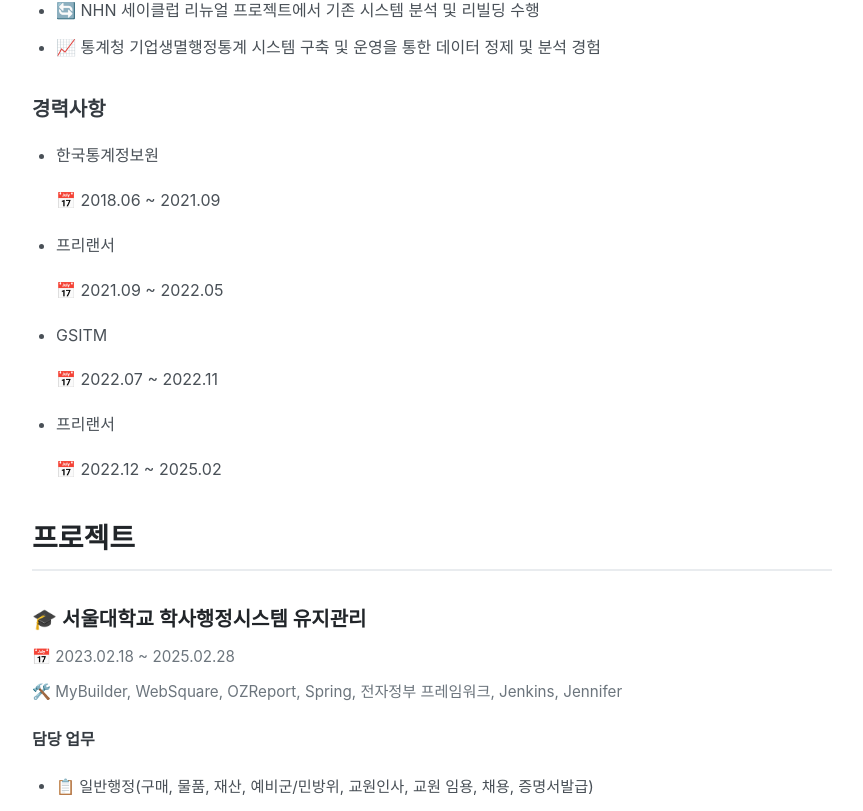
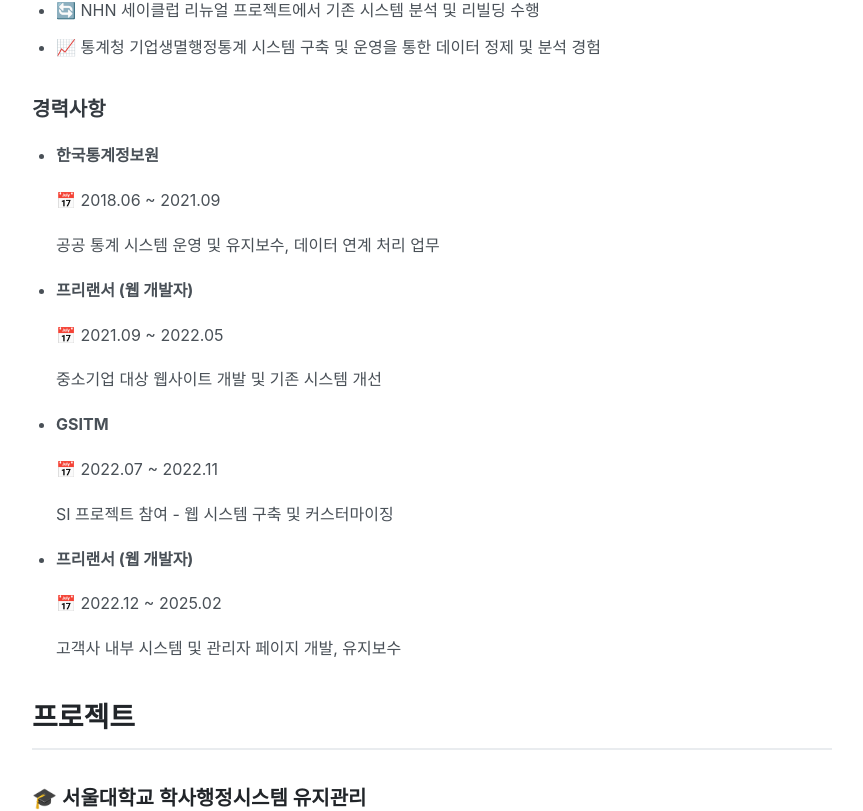
Before and after one commit to giminryu/portfolio, a React (Create React App) app: page / in a window 1280 px wide. Shown: the part 976-1787 px from the top of the page, without its empty margins (208-1071 px from the left). Built offline with nearby package versions, Linux system fonts and the light colour scheme.

Commit message:
v.0.1.12 career modify

```diff
--- a/src/App.js
+++ b/src/App.js
@@ -55,15 +55,27 @@
 
           <h3>경력사항</h3>
           <ul>
-            <li>한국통계정보원</li>
-            <p>📅 2018.06 ~ 2021.09</p>
-            <li>프리랜서</li>
-            <p>📅 2021.09 ~ 2022.05</p>
-            <li>GSITM</li>
-            <p>📅 2022.07 ~ 2022.11</p>
-            <li>프리랜서</li>
-            <p>📅 2022.12 ~ 2025.02</p>
-          </ul>
+  <li>
+    <strong>한국통계정보원</strong>
+    <p>📅 2018.06 ~ 2021.09</p>
+    <p><span>공공 통계 시스템 운영 및 유지보수, 데이터 연계 처리 업무</span></p>
+  </li>
+  <li>
+    <strong>프리랜서 (웹 개발자)</strong>
+    <p>📅 2021.09 ~ 2022.05</p>
+    <p><span>중소기업 대상 웹사이트 개발 및 기존 시스템 개선</span></p>
+  </li>
+  <li>
+    <strong>GSITM</strong>
+    <p>📅 2022.07 ~ 2022.11</p>
+    <p><span>SI 프로젝트 참여 - 웹 시스템 구축 및 커스터마이징</span></p>
+  </li>
+  <li>
+    <strong>프리랜서 (웹 개발자)</strong>
+    <p>📅 2022.12 ~ 2025.02</p>
+    <p><span>고객사 내부 시스템 및 관리자 페이지 개발, 유지보수</span></p>
+  </li>
+</ul>
         </section>
 
         <section id="projects" className="section">
@@ -126,6 +138,22 @@
                 <li>🔌 API 개발: 다수의 신규 API 개발 및 구현</li>
                 <li>🛡️ 시스템 안정성: 장애 발생률 감소</li>
                 <li>⚡ 데이터 처리: 대용량 데이터 처리 속도 향상</li>
+              </ul>
+            </div>
+
+            <div className="project-card">
+              <h3>📊 통계청 데이터융복합관리시스템 구축</h3>
+              <p>📅 2021.06.21 ~ 2021.09.10</p>
+              <h4>담당 업무</h4>
+              <p>데이터융복합구축사업 제안작업 수행-PO 역할 수행</p>
+              <p>데이터 융복합구축사업 내 데이터 품질관리시스템 구축파트 참여</p>
+              <h4>담당 업무</h4>
+              <ul>
+                <li>✅ PO 수행 : 데이터 융복합관리 시스템 컨소시엄 프로젝트 진행</li>
+              </ul>
+              <h4>업무 성과</h4>
+              <ul>
+                <li>⚡ 데이터 융복합관리 시스템 구축 제안 성공 </li>
               </ul>
             </div>
 
```
